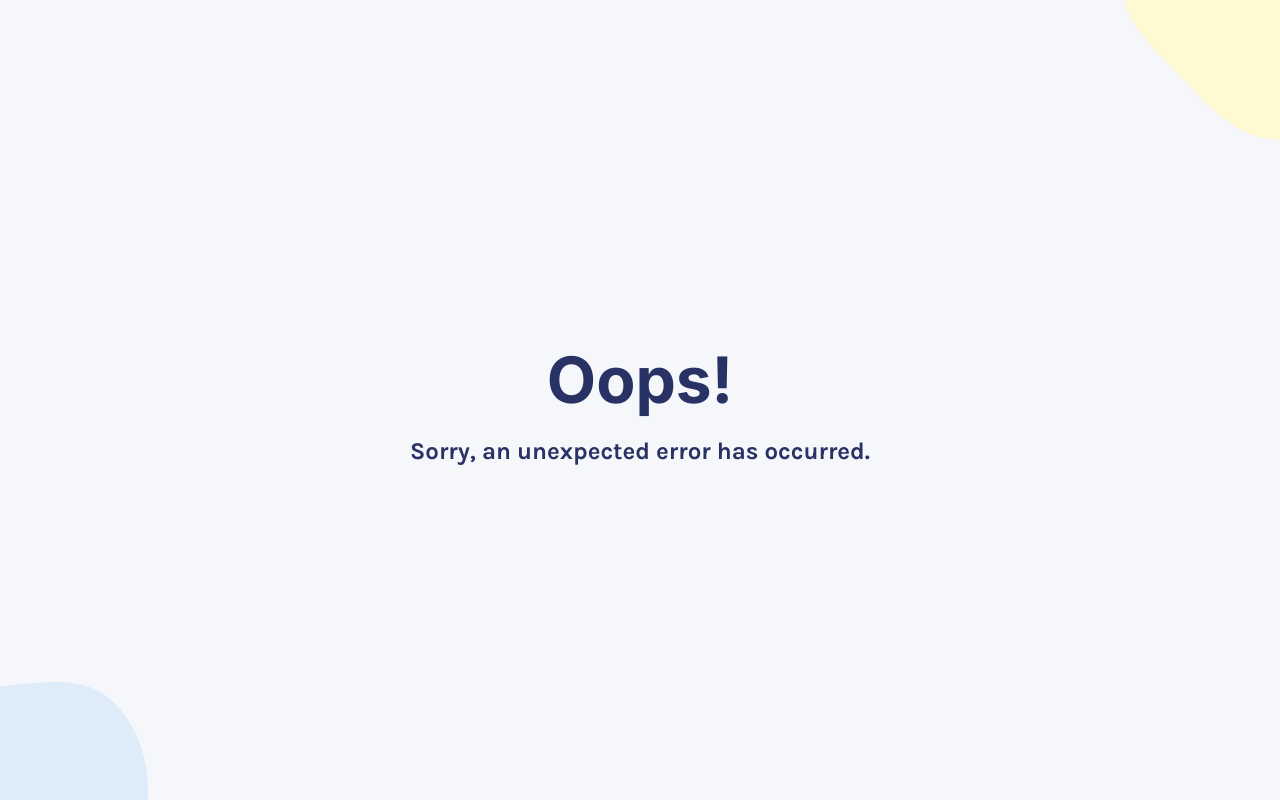
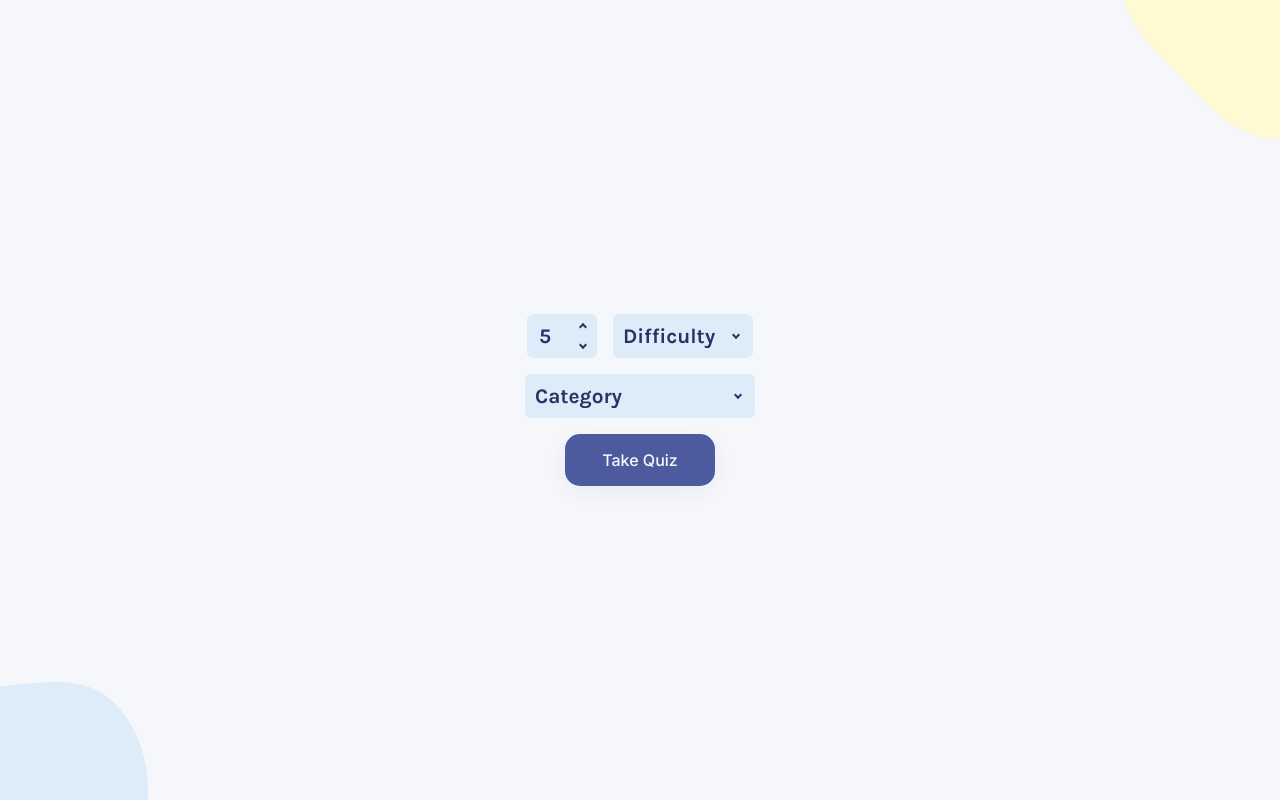
Before and after one commit to Jatinchhabra21/quizzical-trivia-app, a React (Vite) app: page /preference in a window 1280 px wide. Before the commit this address led to /error. Built offline with nearby package versions, Linux system fonts and the light colour scheme; the HTML template or start-up script is replaced by a standard one.

Commit message:
added custom form to give user more control over fetched questions

```diff
--- a/src/App.jsx
+++ b/src/App.jsx
@@ -9,6 +9,7 @@ import {
   Navigate,
 } from 'react-router-dom';
 import Quiz from './components/quiz/Quiz';
+import Preference from './components/preference/Preference';
 
 function App() {
   const renderedElements = (
@@ -16,6 +17,7 @@ function App() {
       <Routes>
         <Route exact path="/" element={<Start />} />
         <Route path="/quiz" element={<Quiz />} />
+        <Route path="preference" element={<Preference />} />
         <Route path="/error" element={<Error />} />
         <Route path="*" element={<Navigate to="/error" replace />} />
       </Routes>
--- a/src/components/Start.jsx
+++ b/src/components/Start.jsx
@@ -7,8 +7,8 @@ export default function Start() {
     <div className="container">
       <h1 className="start__title">Quizzical</h1>
       <h5 className="start__sub-title">A Trivia App</h5>
-      <Link to="/quiz">
-        <button className="btn-large">Start quiz</button>
+      <Link to="/preference">
+        <button className="btn-large">Get Started</button>
       </Link>
     </div>
   );
--- /dev/null
+++ b/src/components/preference/Dropdown.jsx
@@ -0,0 +1,64 @@
+import React, { useState, useEffect } from 'react';
+import './dropdown.css';
+
+export default function Dropdown(props) {
+  const [showDropdown, setShowDropdown] = useState(false);
+  const [selectedValue, setSelectedValue] = useState(props.placeholderText);
+
+  function toggle() {
+    setShowDropdown((prevShowDropdown) => !prevShowDropdown);
+  }
+
+  function selectChoice(event) {
+    setSelectedValue(event.target.dataset.value);
+    setShowDropdown(false);
+  }
+
+  useEffect(() => {
+    const choiceContainer = document.getElementById(
+      `choice-container-${props.placeholderText}`
+    );
+    choiceContainer.addEventListener('click', selectChoice);
+    const dropdownBtn = document.getElementById(
+      `dropdown-btn-${props.placeholderText}`
+    );
+    dropdownBtn.addEventListener('click', toggle);
+
+    return () => {
+      dropdownBtn.removeEventListener('click', toggle);
+      choiceContainer.removeEventListener('click', selectChoice);
+    };
+  }, []);
+
+  return (
+    <div className="dropdown-container">
+      <div className={`select-box ${props.size}`}>
+        <p className="selected-choice">{selectedValue}</p>
+        <img
+          src="src\assets\arrow-down.svg"
+          className="dropdown-arrow"
+          width={14}
+          height={6}
+          id={`dropdown-btn-${props.placeholderText}`}
+        />
+      </div>
+      <div
+        className={`choice-container ${props.size} ${
+          !showDropdown && 'display-none'
+        }`}
+        id={`choice-container-${props.placeholderText}`}
+      >
+        {props.list.map((item) => (
+          <p
+            className="choice"
+            data-value={item.value}
+            data-id={item.id}
+            key={item.id}
+          >
+            {item.value}
+          </p>
+        ))}
+      </div>
+    </div>
+  );
+}
--- /dev/null
+++ b/src/components/preference/NumberInput.jsx
@@ -0,0 +1,48 @@
+import React, { useEffect, useState } from 'react';
+import './number-input.css';
+
+export default function NumberInput() {
+  const [number, setNumber] = useState(5);
+
+  useEffect(() => {
+    const arrowUp = document.getElementById('increase');
+    const arrowDown = document.getElementById('decrease');
+    arrowUp.addEventListener('click', increment);
+    arrowDown.addEventListener('click', decrement);
+
+    return () => {
+      arrowDown.removeEventListener('click', decrement);
+      arrowUp.removeEventListener('click', increment);
+    };
+  }, []);
+
+  function increment() {
+    setNumber((prevNumber) =>
+      prevNumber === 20 ? prevNumber : prevNumber + 5
+    );
+  }
+
+  function decrement() {
+    setNumber((prevNumber) => (prevNumber === 5 ? prevNumber : prevNumber - 5));
+  }
+
+  return (
+    <div className="input-container">
+      <p className="number">{number}</p>
+      <img
+        src="src\assets\arrow-down.svg"
+        className="arrow-down"
+        id="decrease"
+        width={14}
+        height={6}
+      />
+      <img
+        src="src\assets\arrow-up.svg"
+        className="arrow-up"
+        id="increase"
+        width={14}
+        height={6}
+      />
+    </div>
+  );
+}
--- /dev/null
+++ b/src/components/preference/Preference.jsx
@@ -0,0 +1,28 @@
+import React from 'react';
+import { CATEGORIES, DIFFICULTY } from '/src/constants';
+import Dropdown from './Dropdown';
+import NumberInput from './NumberInput';
+import { Link } from 'react-router-dom';
+
+export default function Preference() {
+  return (
+    <div className="container">
+      <div className="display-flex align-center gap-1">
+        <NumberInput />
+        <Dropdown
+          list={Object.values(DIFFICULTY)}
+          placeholderText="difficulty"
+          size="size-1"
+        />
+      </div>
+      <Dropdown
+        list={Object.values(CATEGORIES)}
+        placeholderText="category"
+        size="size-2"
+      />
+      <Link to="/quiz">
+        <button className="btn-large">Take Quiz</button>
+      </Link>
+    </div>
+  );
+}
--- /dev/null
+++ b/src/components/preference/dropdown.css
@@ -0,0 +1,65 @@
+.dropdown-container {
+  text-align: left;
+  box-sizing: border-box;
+  max-height: 44px;
+  margin-bottom: 1rem;
+}
+
+.select-box {
+  overflow-x: hidden;
+  background-color: #deebf8;
+  position: relative;
+  display: flex;
+  align-items: center;
+  justify-content: space-between;
+  padding: 10px;
+  border-radius: 6px;
+  box-sizing: border-box;
+  overflow: hidden;
+}
+
+.selected-choice {
+  text-transform: capitalize;
+  margin: 0;
+  font-size: 1.3rem;
+  height: 24px;
+  text-overflow: ellipsis;
+  white-space: nowrap;
+  overflow: hidden;
+}
+
+.dropdown-arrow {
+  cursor: pointer;
+}
+
+.choice-container {
+  border-radius: 6px;
+  margin-top: 0.2rem;
+  z-index: 1;
+  position: absolute;
+  background-color: #deebf8;
+  box-shadow: 10px 7px 10px 0px #29326418;
+  max-height: 200px;
+  overflow-y: auto;
+  text-transform: capitalize;
+}
+
+.choice {
+  font-size: 1.3rem;
+  cursor: pointer;
+  margin: 0;
+  padding: 0.5rem;
+}
+
+.choice:hover {
+  background-color: #fffad1;
+}
+
+.choice:hover:nth-child(1) {
+  border-radius: 6px 6px 0 0;
+}
+
+.choice:hover:nth-last-child(1) {
+  border-radius: 0 0 6px 6px;
+  height: 100%;
+}
--- /dev/null
+++ b/src/components/preference/number-input.css
@@ -0,0 +1,35 @@
+.input-container {
+  box-sizing: border-box;
+  width: 70px;
+  height: 44px;
+  background-color: #deebf8;
+  text-align: left;
+  position: relative;
+  display: flex;
+  align-items: center;
+  border-radius: 6px;
+  margin-bottom: 1rem;
+}
+
+.number {
+  margin: 0;
+  width: fit-content;
+  position: absolute;
+  left: 12px;
+  font-size: 1.3rem;
+  font-weight: 700;
+}
+
+.arrow-up {
+  position: absolute;
+  top: 9px;
+  right: 7px;
+  cursor: pointer;
+}
+
+.arrow-down {
+  position: absolute;
+  bottom: 9px;
+  right: 7px;
+  cursor: pointer;
+}
--- a/src/components/quiz/Footer.jsx
+++ b/src/components/quiz/Footer.jsx
@@ -1,5 +1,6 @@
 import React from 'react';
 import { getScore, checkIfAllAnswered } from '../../util';
+import { Link } from 'react-router-dom';
 
 export default function Footer(props) {
   let elements = <div></div>;
@@ -27,9 +28,11 @@ export default function Footer(props) {
     elements = (
       <>
         <p className="score">Your score: {getScore(props.allQuestions)}/5</p>
-        <button className="btn-regular" onClick={playAgain}>
-          Play again
-        </button>
+        <Link to="/preference">
+          <button className="btn-regular" onClick={playAgain}>
+            Play again
+          </button>
+        </Link>
       </>
     );
   }
--- /dev/null
+++ b/src/constants.js
@@ -0,0 +1,37 @@
+const CATEGORIES = {
+  GENERATE_KNOWLEDGE: { id: 9, value: 'General Knowledge' },
+  BOOKS: { id: 10, value: 'Books' },
+  FILM: { id: 11, value: 'Film' },
+  MUSIC: { id: 12, value: 'Music' },
+  MUSICAL_AND_THEATER: { id: 13, value: 'Musicals & Theatres' },
+  TELEVISION: { id: 14, value: 'Television' },
+  VIDEO_GAME: { id: 15, value: 'Video Games' },
+  BOARD_GAME: { id: 16, value: 'Board Games' },
+  SCIENCE_AND_NATURE: { id: 17, value: 'Science & Nature' },
+  COMPUTERS: { id: 18, value: 'Computers' },
+  MATHEMATICS: { id: 19, value: 'Mathematics' },
+  MYTHOLOGY: { id: 20, value: 'Mythology' },
+  SPORTS: { id: 21, value: 'Sports' },
+  GEOGRAPHY: { id: 22, value: 'Geography' },
+  HISTORY: { id: 23, value: 'History' },
+  POLITICS: { id: 24, value: 'Politics' },
+  ART: { id: 25, value: 'Art' },
+  CELEBRITIES: { id: 26, value: 'Celebrities' },
+  ANIMALS: { id: 27, value: 'Animals' },
+  VEHICLES: { id: 28, value: 'Vehicles' },
+  COMICS: { id: 29, value: 'Comics' },
+  GADGETS: { id: 30, value: 'Science: Gadgets' },
+  ANIME_AND_MANGA: { id: 31, value: 'Japanese Anime & Manga' },
+  CARTOON_AND_ANIMATIONS: {
+    id: 32,
+    value: 'Cartoon & Animations',
+  },
+};
+
+const DIFFICULTY = {
+  EASY: { id: 1, value: 'easy' },
+  MEDIUM: { id: 2, value: 'medium' },
+  HARD: { id: 3, value: 'hard' },
+};
+
+export { CATEGORIES, DIFFICULTY };
--- a/src/index.css
+++ b/src/index.css
@@ -86,8 +86,16 @@ h1 {
   width: 0;
 }
 
+.display-none {
+  display: none;
+}
+
 .display-flex {
   display: flex;
+}
+
+.gap-1 {
+  gap: 1rem;
 }
 
 .align-center {
@@ -97,6 +105,15 @@ h1 {
 .pointer-not-allowed {
   cursor: not-allowed;
 }
+
+.size-1 {
+  width: 140px;
+}
+
+.size-2 {
+  width: 230px;
+}
+
 h1 {
   color: #293264;
   font-size: 4rem;
```
Also changed, not shown: src/assets/arrow-down.svg (added), src/assets/arrow-up.svg (added).
